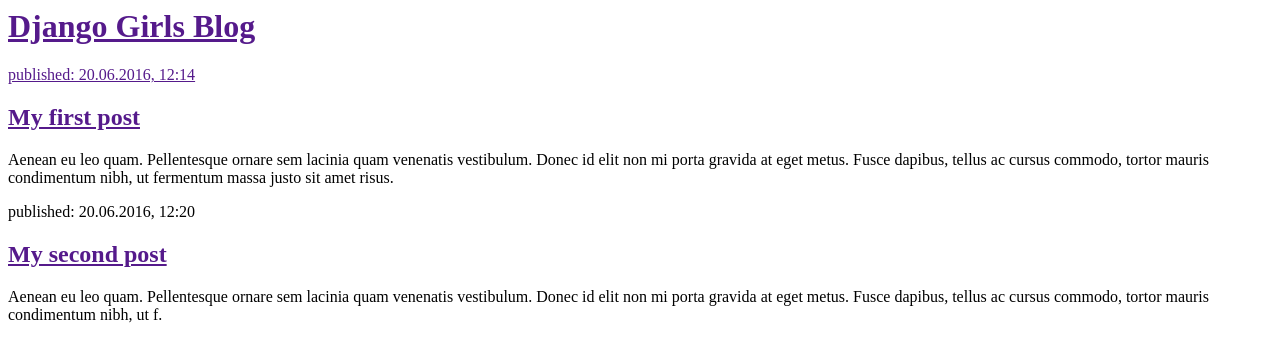
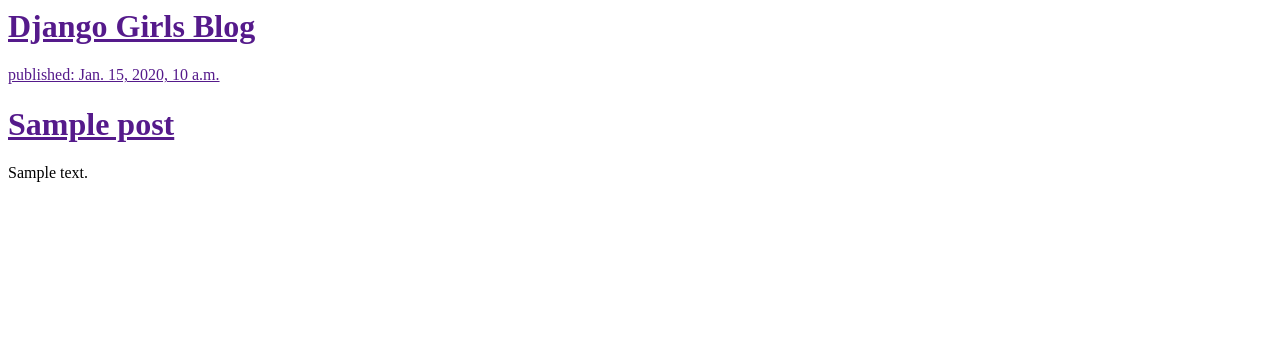
Before and after one commit to yangshu729/my-first-blog, a Django app: template blog/templates/blog/post_list.html in a window 1280 px wide. Shown: the top 362 px of the page. Run offline with Django 3.2, Linux system fonts and the light colour scheme; the template is opened without the code that fills it: values that come from a table or form of the project are taken from there, others are empty; tables that the repository leaves empty hold one stand-in row (values such as "Sample post").

Commit message:
Modified templates to display posts from database

```diff
--- a/blog/templates/blog/post_list.html
+++ b/blog/templates/blog/post_list.html
@@ -6,23 +6,12 @@
 		<div>
 			<h1><a href="">Django Girls Blog</h1>
 		</div>
-
-		<div>
-			<p>published: 20.06.2016, 12:14</p>
-			<h2><a href="">My first post</a></h2>
-			<p>Aenean eu leo quam. Pellentesque ornare sem lacinia quam venenatis
-			vestibulum. Donec id elit non mi porta gravida at eget metus. Fusce
-			dapibus, tellus ac cursus commodo, tortor mauris condimentum nibh,
-			ut fermentum massa justo sit amet risus.</p>
-		</div>
-
-		</div>
-			<p>published: 20.06.2016, 12:20</p>
-			<h2><a href="">My second post</a></h2>
-			<p>Aenean eu leo quam. Pellentesque ornare sem lacinia quam
-			venenatis vestibulum. Donec id elit non mi porta gravida at eget
-			metus. Fusce dapibus, tellus ac cursus commodo, tortor mauris
-			condimentum nibh, ut f.</p>
-		</div>
+		{% for post in posts %}
+			<div>
+				<p>published: {{post.published_date}}</p>
+				<h1><a href="">{{post.title}}</a></h1>
+				<p>{{post.text|linebreaks}}</p>
+			</div>
+		{% endfor %}
 	</body>
 </html>
```
Also changed, not shown: blog/views.py (+5 -2 lines).
